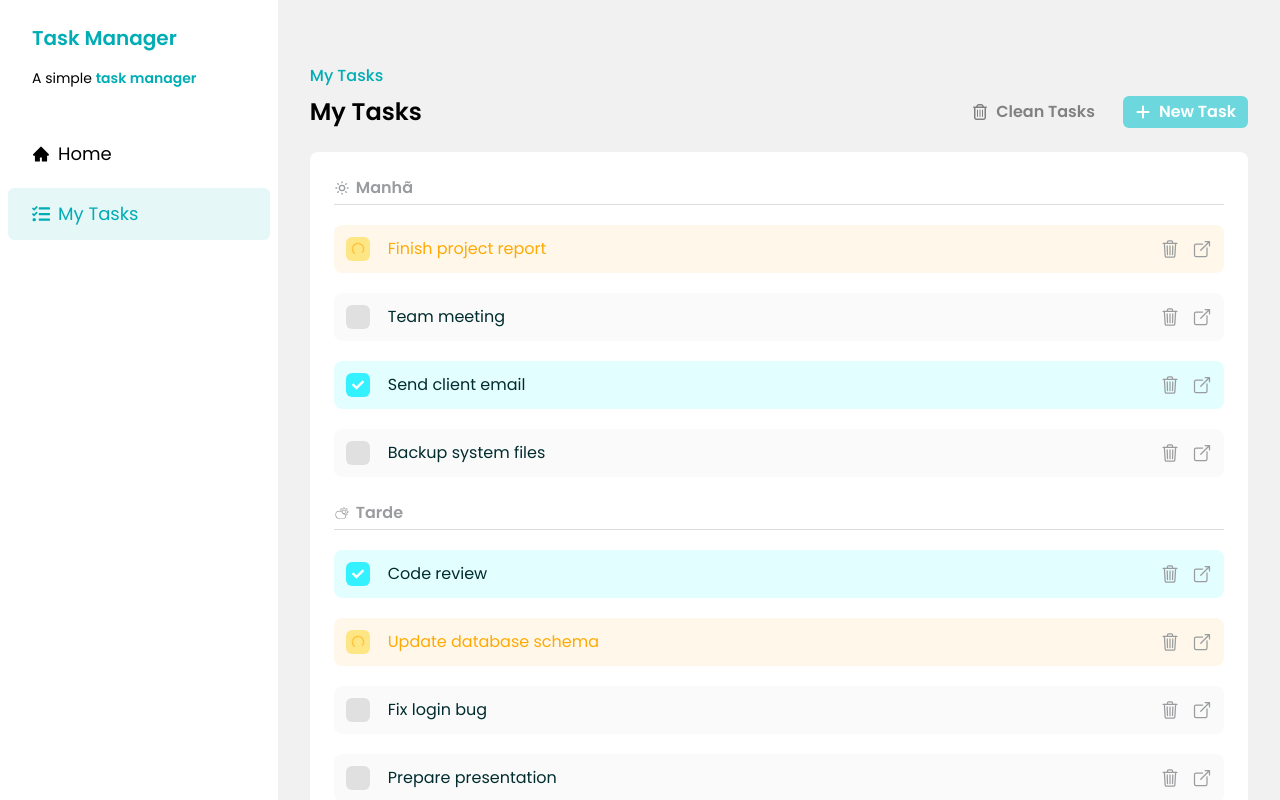
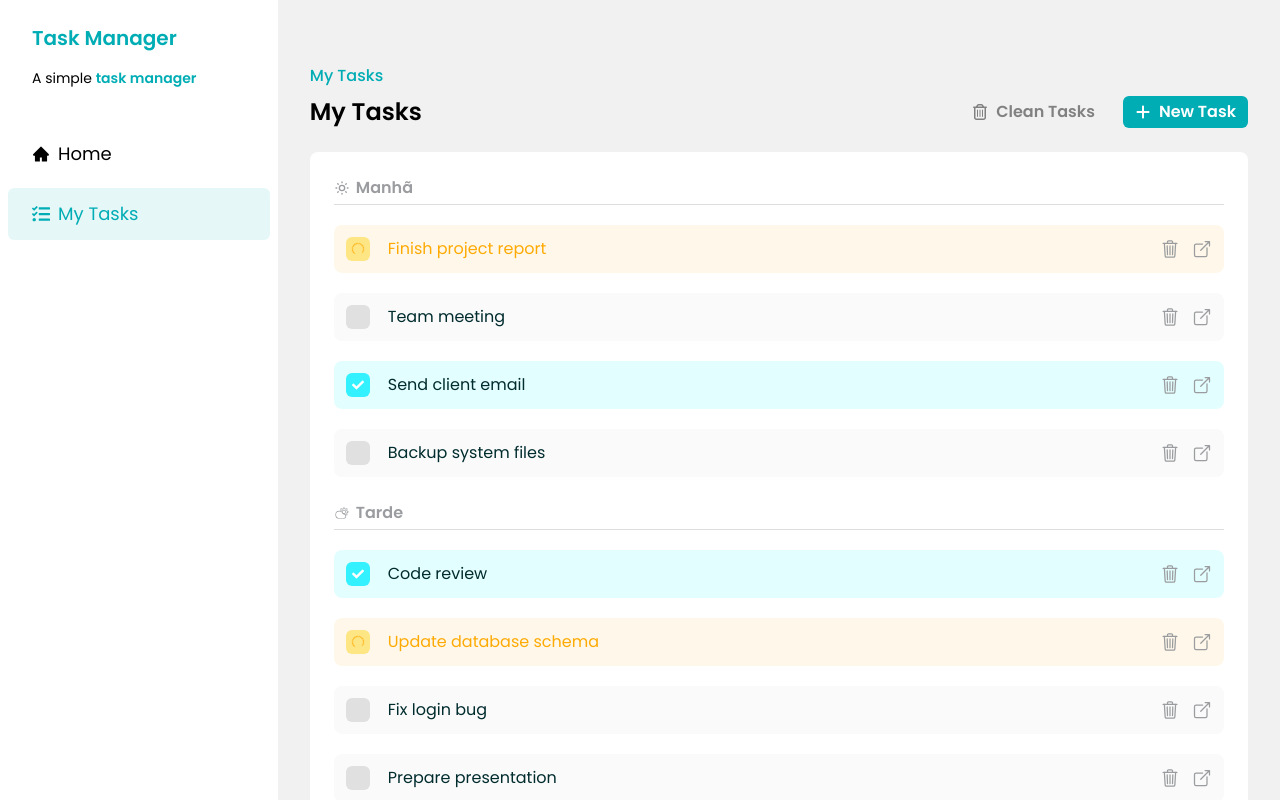
Before and after one commit to nicolasandreos/Task-Manager-React, a React (Vite) app: page / in a window 1280 px wide. Shown: the top 800 px of the page. Built offline with nearby package versions, Linux system fonts and the light colour scheme.

Commit message:
refactor: add tailwind variant to Button component

```diff
--- a/package.json
+++ b/package.json
@@ -18,6 +18,8 @@
     "react-icons": "^5.5.0",
     "react-transition-group": "^4.4.5",
     "sonner": "^2.0.7",
+    "tailwind-merge": "^3.4.0",
+    "tailwind-variants": "^3.2.2",
     "tailwindcss": "^4.1.18",
     "uuid": "^13.0.0"
   },
--- a/src/_components/AddTaskModal.jsx
+++ b/src/_components/AddTaskModal.jsx
@@ -103,7 +103,7 @@ const AddTaskModal = ({ isOpen, handleModalInteraction, onSubmitTask }) => {
               onClick={handleCancelModal}
               className="w-full"
               size="large"
-              variant="tertiary"
+              color="tertiary"
             >
               Cancel
             </Button>
--- a/src/_components/Button.jsx
+++ b/src/_components/Button.jsx
@@ -1,34 +1,35 @@
+import { tv } from "tailwind-variants";
+
 const Button = ({
   children,
-  variant = "primary",
+  color = "primary",
   size = "small",
   className,
   onClick,
 }) => {
-  const getVariantType = () => {
-    switch (variant) {
-      case "primary":
-        return "bg-[#00c5cf8c] text-white";
-      case "secondary":
-        return "text-dark-gray";
-      case "tertiary":
-        return "bg-light-gray text-dark-blue";
-    }
-  };
-
-  const getSizeButton = () => {
-    switch (size) {
-      case "small":
-        return "px-3 py-1 rounded-md";
-      case "large":
-        return "px-3 py-2 rounded-lg";
-    }
-  };
+  const button = tv({
+    base: "flex items-center justify-center gap-2 font-semibold self-end",
+    variants: {
+      color: {
+        primary: "bg-primary text-white",
+        secondary: "text-dark-gray",
+        tertiary: "bg-light-gray text-dark-blue",
+      },
+      size: {
+        small: "px-3 py-1 rounded-md",
+        large: "px-3 py-2 rounded-lg",
+      },
+      defaultVariants: {
+        color: "primary",
+        size: "small",
+      },
+    },
+  });
 
   return (
     <button
       onClick={onClick}
-      className={`flex items-center justify-center gap-2 font-semibold ${getVariantType()} ${getSizeButton()} ${className} self-end`}
+      className={`${button({ color, size })} ${className}`}
     >
       {children}
     </button>
--- a/src/_components/Tasks.jsx
+++ b/src/_components/Tasks.jsx
@@ -61,7 +61,7 @@ const Tasks = () => {
       {/* HEADER */}
       <div className="w-full pt-16">
         <Header title="My Tasks" subtitle="My Tasks">
-          <Button variant="secondary">
+          <Button color="secondary">
             <FaRegTrashCan />
             Clean Tasks
           </Button>
```
Also changed, not shown: 1 other file (tests, documents, lock files or other folders).
